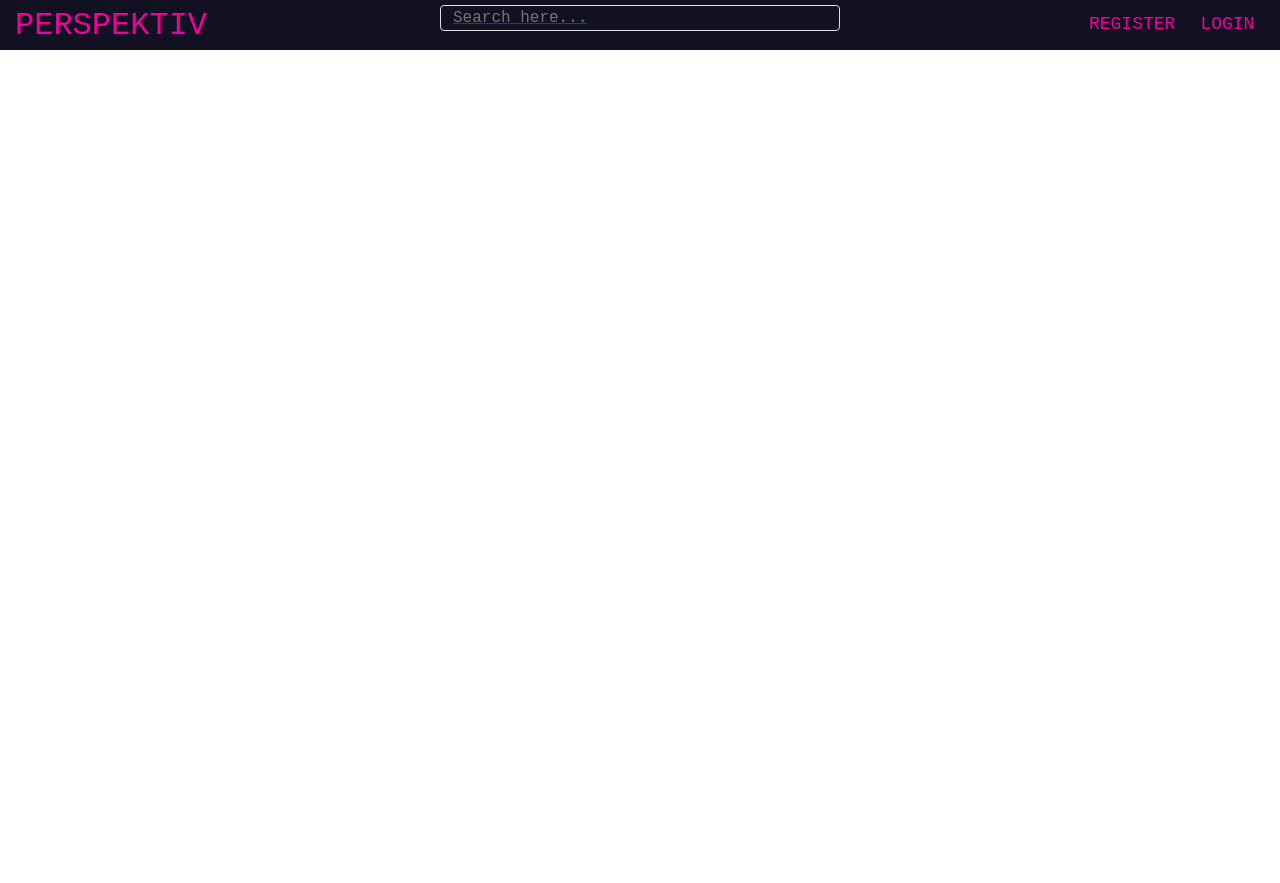
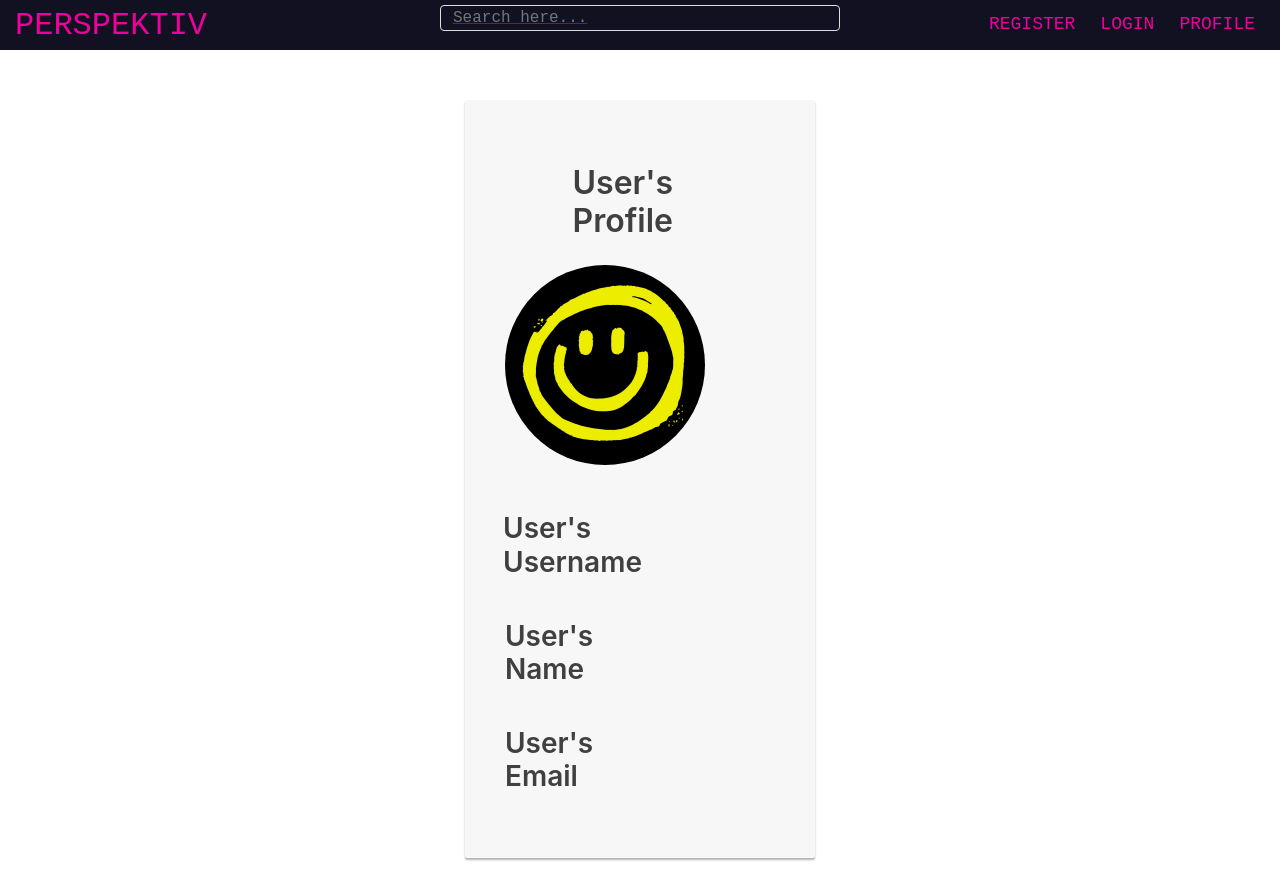
Before and after one commit to EthanRWagner/Perspektiv, a React (Create React App) app in the folder frontend/: page /profile in a window 1280 px wide. Before the commit the page ends 800 px from the top, so only its background shows below. Built offline with nearby package versions, Linux system fonts and the light colour scheme.

Commit message:
working on profile page

```diff
--- a/frontend/src/App.js
+++ b/frontend/src/App.js
@@ -1,6 +1,7 @@
 import React from "react";
 import RegisterPage from "./components/RegisterPage";
 import LoginPage from "./components/LoginPage";
+import ProfilePage from "./components/ProfilePage"
 import Feed from "./components/Feed";
 import MyApp from "./components/MyApp";
 import SearchPage from "./components/SearchPage";
@@ -41,6 +42,18 @@ const LoginLink = styled(Link)`
   	margin-bottom: auto;
 `;
 
+const ProfileLink = styled(Link)`
+	display: inline;
+	position: relative;
+	font-family: 'Courier New', Courier, monospace;
+	color: #ed009c;
+	background: none;
+	font-size: large;
+	padding-left: 25px;
+	margin-top: auto;
+  	margin-bottom: auto;
+`;
+
 //<Link to="/<user>feed">Feed</Link>
 function App() {
 	return (
@@ -54,6 +67,7 @@ function App() {
 						<div className="subNavBar">
 							<RegisterLink to="/register">REGISTER</RegisterLink>
 							<LoginLink to="/login">LOGIN</LoginLink>
+							<ProfileLink to="/profile">PROFILE</ProfileLink>
 						</div>
 					</div>
 				</div>
@@ -75,6 +89,12 @@ function App() {
 						path="/login"
 						element={
 							<LoginPage />
+						}
+					/>
+					<Route
+						path="/profile"
+						element={
+							<ProfilePage />
 						}
 					/>
 					<Route
--- a/frontend/src/components/LoginPage.js
+++ b/frontend/src/components/LoginPage.js
@@ -11,7 +11,7 @@ function LoginPage (){
 
     function updateList(person) {
         loginHandler(person).then( result => {
-            console.log(result.status);
+            //console.log(result.status);
         if (result && result.status === 404)
         console.log("Login Failed");
         });
--- /dev/null
+++ b/frontend/src/components/Profile.js
@@ -0,0 +1,21 @@
+import React from 'react';
+import logo from '../img/temp-user.png'
+import "../css/App.css"
+import "../css/Register.css"
+// import PropTypes from "prop-types";
+
+function Profile(){
+    return (
+        <div className='col-md-12'>
+            <div className='card card-container'>
+                <h2 className='center'>User&apos;s Profile</h2>
+                <img src={logo} className='user-center-circle'/>
+                <h3 className='center'>User&apos;s Username</h3>
+                <h3 className='center'>User&apos;s Name</h3>
+                <h3 className='center'>User&apos;s Email</h3>
+            </div>
+        </div>
+    );
+}
+
+export default Profile
--- /dev/null
+++ b/frontend/src/components/ProfilePage.js
@@ -0,0 +1,17 @@
+import React from 'react';
+// import PropTypes from "prop-types";
+import Profile from './Profile'
+
+function ProfilePage(){
+    return (
+        <div>
+            <div>
+                <div className="container">
+                    <Profile/>
+                </div>
+            </div>
+        </div>
+    )
+}
+
+export default ProfilePage
--- a/frontend/src/css/App.css
+++ b/frontend/src/css/App.css
@@ -56,6 +56,16 @@
   border-radius: 15px;
 }
 
+.user-center-circle{
+  width: 200px;
+  height: 200px;
+  justify-content: center;
+  align-items: center;
+  margin-left: auto;
+  margin-right: auto;
+  border-radius: 50%;
+}
+
 .black-out {
   margin-left: auto;
   margin-right: auto;
@@ -68,10 +78,10 @@
 .subNavBar {
   display: inline;
   text-align: right;
-  padding-right: 2%;
+  padding-right: 0px;
   position: absolute;
-  right: 0%;
-  width: 200px;
+  right: 25px;
+  width: 300px;
 }
 
 .dropdown-content {
```
Also changed, not shown: frontend/src/css/Profile.css (added), frontend/src/img/temp-user.png (added).
